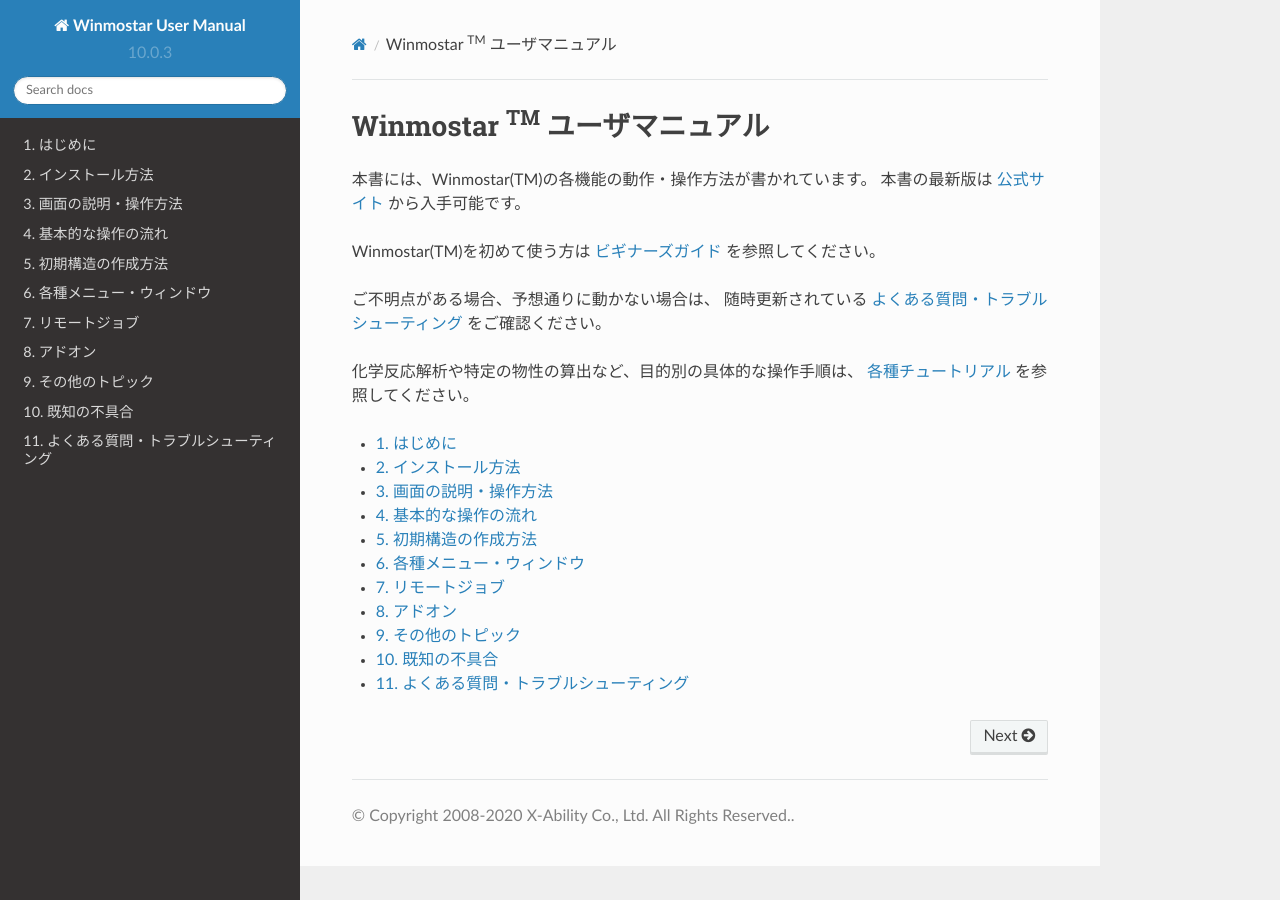
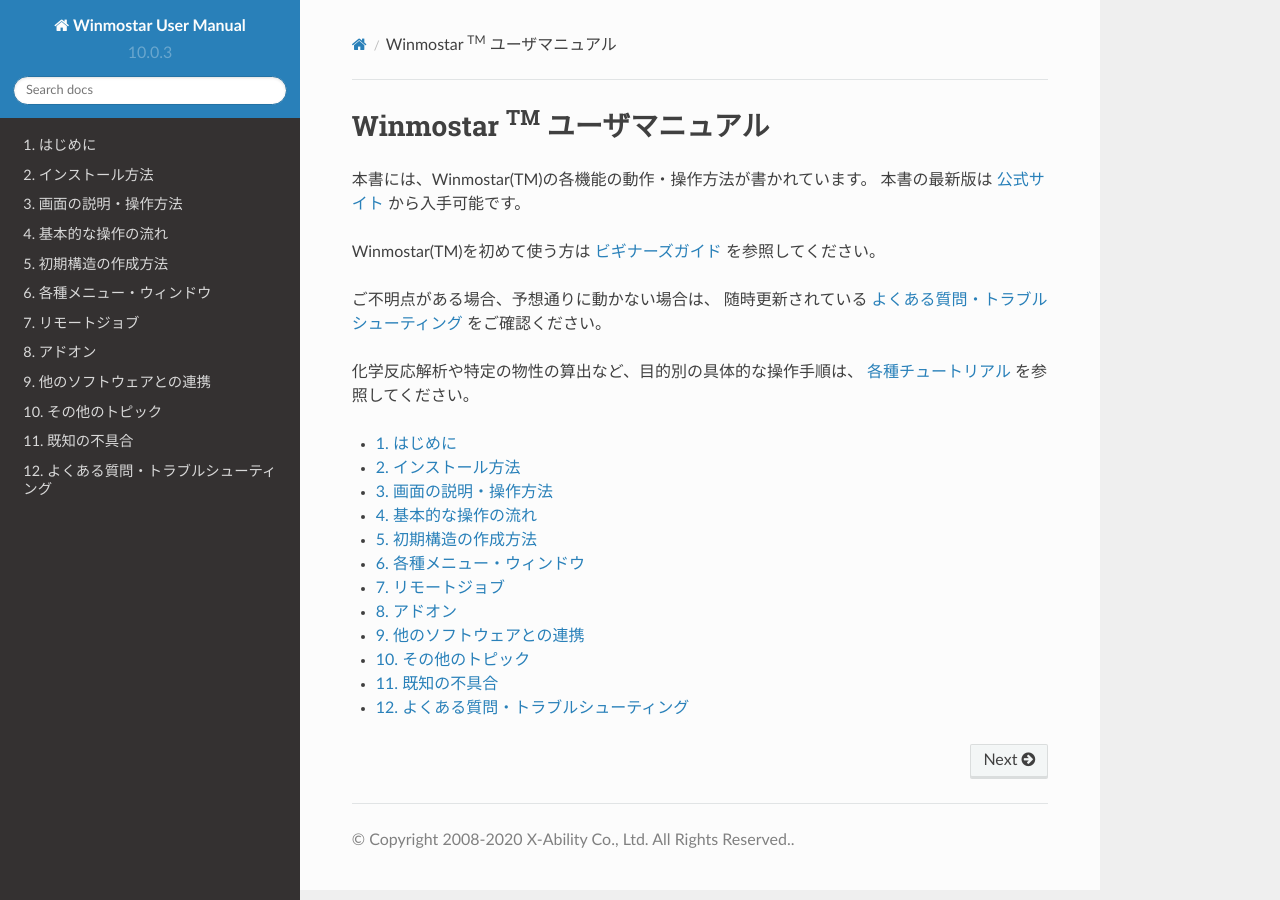
Before and after one commit to X-Ability/winmostar_doc, a Sphinx documentation site: the page built from source/index.rst, in a window 1280 px wide. Built offline with Sphinx 7.4.7 and the Read the Docs theme 2.0.0, drawn with Linux system fonts in a browser that asks for light colours.

Commit message:
他のソフトウェアとの連携の章を追加 ChemDrawについて追加

```diff
--- /dev/null
+++ b/source/cooperation/cooperation.rst
@@ -0,0 +1,8 @@
+============================================
+他のソフトウェアとの連携
+============================================
+
+.. toctree::
+   :maxdepth: 1
+
+   chemdraw
--- a/source/index.rst
+++ b/source/index.rst
@@ -29,6 +29,7 @@
    winmos/winmos_mainmenu
    winmos/winmos_remote
    winmos/winmos_addon
+   cooperation/cooperation
    advanced/advanced
    knownissues/knownissues
    faq/faq
```
Also changed, not shown: source/cooperation/chemdraw.rst (added, +21 -0 lines).
